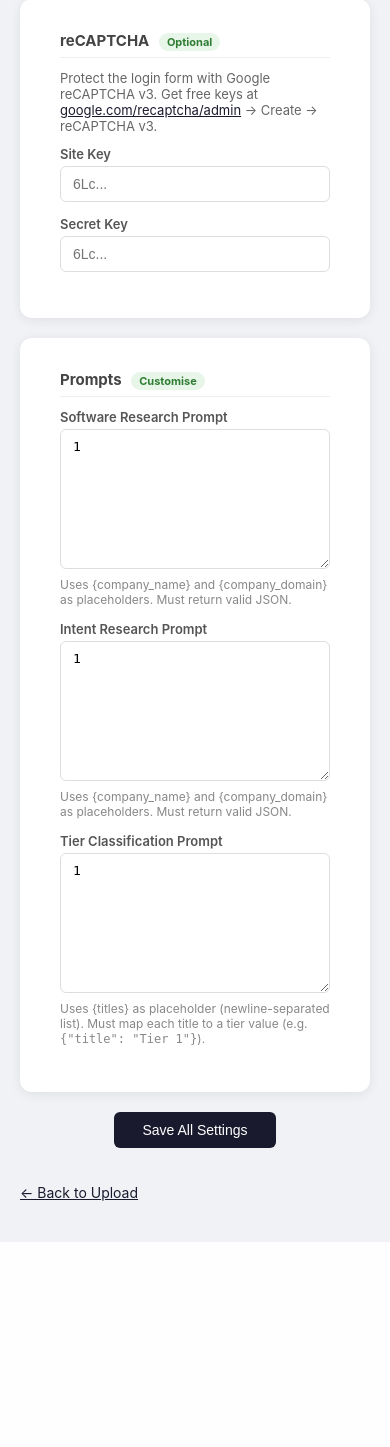
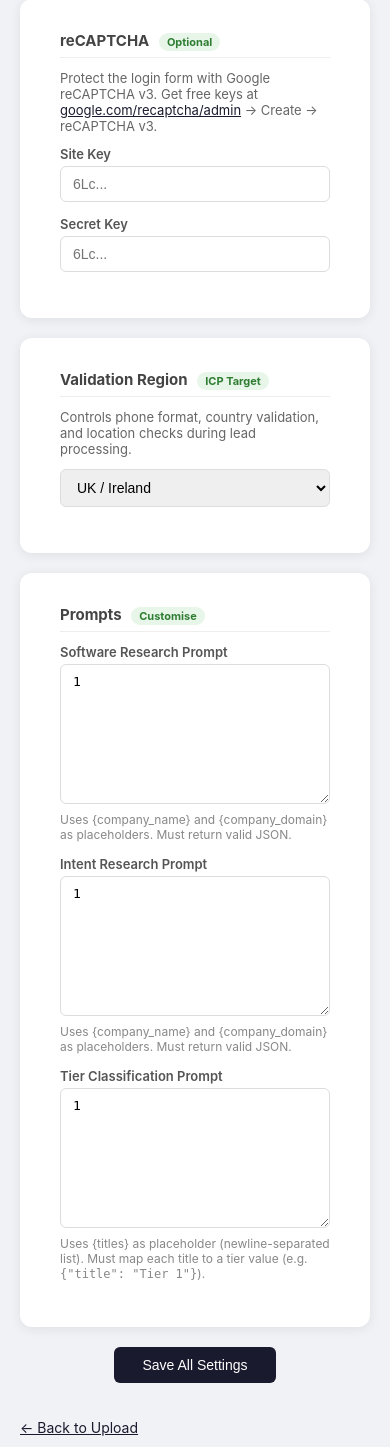
Before and after one commit to synester-black/csv-enricher, a Flask app: page /settings in a window 390 px wide. Shown: the part 1179-2626 px from the top of the page. Before the commit the page ends 2421 px from the top, so only its background shows below. Run offline with Flask 3, Linux system fonts and the light colour scheme; the visitor is signed in with stand-in values (Sample User, id 1); some libraries are stand-ins or nearby versions.

Commit message:
Add configurable validation region (UK, US/NA, Nordics, Europe, Global) for phone/country checks

```diff
--- a/app.py
+++ b/app.py
@@ -144,6 +144,7 @@ def settings():
         session['tier_prompt'] = request.form.get('tier_prompt', '')
         session['recaptcha_site_key'] = request.form.get('recaptcha_site_key', '')
         session['recaptcha_secret_key'] = request.form.get('recaptcha_secret_key', '')
+        session['validation_region'] = request.form.get('validation_region', 'uk')
         flash('Settings saved', 'success')
         _init_microsoft_oauth()  # Re-init with new values
         return redirect(url_for('upload'))
@@ -161,7 +162,9 @@ def settings():
         app_url=session.get('app_url', ''),
         software_prompt=sp, intent_prompt=ip, tier_prompt=tp,
         recaptcha_site_key=session.get('recaptcha_site_key', RECAPTCHA_SITE_KEY),
-        recaptcha_secret_key=session.get('recaptcha_secret_key', RECAPTCHA_SECRET_KEY))
+        recaptcha_secret_key=session.get('recaptcha_secret_key', RECAPTCHA_SECRET_KEY),
+        validation_region=session.get('validation_region', 'uk'),
+        regions=REGIONS)
 
 # ---------------------------------------------------------------------------
 # Routes – Upload
@@ -283,6 +286,7 @@ def mapping(task_id):
             'software_prompt': session.get('software_prompt', SOFTWARE_PROMPT),
             'intent_prompt': session.get('intent_prompt', INTENT_PROMPT),
             'tier_prompt': session.get('tier_prompt', TIER_PROMPT),
+            'validation_region': session.get('validation_region', 'uk'),
         }
 
         threading.Thread(
@@ -717,24 +721,67 @@ TIER_KEYWORDS = [
          'senior analyst','senior financial analyst']),
 ]
 
+# ---------------------------------------------------------------------------
+# Region configurations for validation (phone, country, ICP)
+# ---------------------------------------------------------------------------
+REGIONS = {
+    'uk': {
+        'label': 'UK / Ireland',
+        'country_codes': {'44', '44'},
+        'valid_countries': {'uk','united kingdom','england','scotland','wales','northern ireland','ireland','eire'},
+        'country_issue': 'Non-UK/IE location',
+        'phone_prefix': '+44',
+    },
+    'us': {
+        'label': 'US / Canada / NA',
+        'country_codes': {'1'},
+        'valid_countries': {'us','usa','united states','united states of america','canada','mexico','america'},
+        'country_issue': 'Non-NA location',
+        'phone_prefix': '+1',
+    },
+    'nordic': {
+        'label': 'Nordics (SE, NO, DK, FI)',
+        'country_codes': {'46', '47', '45', '358'},
+        'valid_countries': {'sweden','norway','denmark','finland','iceland','se','no','dk','fi','is'},
+        'country_issue': 'Non-Nordic location',
+        'phone_prefix': '+46',
+    },
+    'europe': {
+        'label': 'Europe (broad)',
+        'country_codes': {'44', '33', '49', '39', '34', '31', '32', '41', '43', '46', '47', '45', '358', '48', '353', '351', '30', '45'},
+        'valid_countries': set(),
+        'country_issue': 'Non-European location',
+        'phone_prefix': '+44',
+    },
+    'global': {
+        'label': 'Global (skip location checks)',
+        'country_codes': set(),
+        'valid_countries': set(),
+        'country_issue': '',
+        'phone_prefix': '',
+    },
+}
+
 def normalize_name(s):
     s = unicodedata.normalize('NFKD', str(s))
     return s.encode('ascii', 'ignore').decode('ascii')
 
-def normalize_phone(val):
+def normalize_phone(val, region='uk'):
     if not val:
         return None
+    cfg = REGIONS.get(region, REGIONS['uk'])
     v = str(val).strip().replace(' ', '').replace('-','').replace('(','').replace(')','')
-    if v.startswith('+44'): return '+44' + v[3:]
-    if v.startswith('0044'): return '+44' + v[4:]
-    if v.startswith('0') and v[1:].isdigit(): return '+44' + v[1:]
-    if (v.startswith('447') or v.startswith('442') or v.startswith('441')) and v.isdigit() and len(v)>=10: return '+' + v
-    if v.startswith('44') and v[2:].isdigit(): return '+' + v
-    try:
-        n = int(float(v))
-        s = str(n)
-        if s.startswith('44') and len(s) >= 11: return '+' + s
-    except: pass
+    if cfg['phone_prefix'] and v.startswith(cfg['phone_prefix']):
+        return cfg['phone_prefix'] + v[len(cfg['phone_prefix']):]
+    # Generic detection: if it already has a country code, keep it
+    if v.startswith('+'):
+        return v
+    # Try region-specific bare numbers
+    for cc in cfg['country_codes']:
+        if v.startswith(cc) and len(v) >= len(cc) + 6:
+            return '+' + v
+        if v.startswith('0') and cc in ('44',):
+            return '+44' + v[1:]
     return None
 
 def classify_tier_deterministic(title):
@@ -794,10 +841,11 @@ def get_company_domain(company):
     slug = company.lower().replace(' ', '').replace("'", '').replace('&', 'and')
     return f'{slug}.com'
 
-def validate_row_deterministic(row_dict):
+def validate_row_deterministic(row_dict, region='uk'):
     """Run Prompt 3 logic deterministically (much faster than LLM)."""
     issues = []
     to_remove = []
+    region_cfg = REGIONS.get(region, REGIONS['uk'])
 
     first = row_dict.get('first_name', '').strip()
     last = row_dict.get('last_name', '').strip()
@@ -830,12 +878,13 @@ def validate_row_deterministic(row_dict):
         issues.append('Missing email')
 
     # Phone
-    mob_clean = normalize_phone(mobile)
-    mob_other_clean = normalize_phone(mobile_other)
+    mob_clean = normalize_phone(mobile, region)
+    mob_other_clean = normalize_phone(mobile_other, region)
 
     # Country
-    if country and country.lower() not in ('uk','united kingdom','england','scotland','wales','northern ireland'):
-        issues.append('Non-UK location')
+    if region_cfg['country_issue']:
+        if country and country.lower() not in region_cfg['valid_countries']:
+            issues.append(region_cfg['country_issue'])
 
     # ICP check
     icp_kw = ['finance','fp&a','financial planning','commercial finance','business intelligence',
@@ -896,11 +945,13 @@ def process_csv(task_id, input_path, ollama_cfg=None, column_map=None):
             'software_prompt': SOFTWARE_PROMPT,
             'intent_prompt': INTENT_PROMPT,
             'tier_prompt': TIER_PROMPT,
+            'validation_region': 'uk',
         }
 
     software_prompt_tpl = ollama_cfg.get('software_prompt', SOFTWARE_PROMPT)
     intent_prompt_tpl = ollama_cfg.get('intent_prompt', INTENT_PROMPT)
     tier_prompt_tpl = ollama_cfg.get('tier_prompt', TIER_PROMPT)
+    validation_region = ollama_cfg.get('validation_region', 'uk')
 
     try:
         # Read input CSV
@@ -1078,7 +1129,7 @@ def process_csv(task_id, input_path, ollama_cfg=None, column_map=None):
                 'company': company,
                 'country': row[col_map.get('country', 0)] if col_map.get('country', 0) < len(row) else '',
             }
-            v_result = validate_row_deterministic(rd)
+            v_result = validate_row_deterministic(rd, validation_region)
 
             # Use LLM-classified tier when available, fall back to deterministic
             title_val = rd.get('title', '')
--- a/templates/settings.html
+++ b/templates/settings.html
@@ -104,6 +104,16 @@
       </div>
 
       <div class="card">
+        <h2>Validation Region <span class="badge">ICP Target</span></h2>
+        <p style="font-size:13px;color:#666;margin-bottom:12px;">Controls phone format, country validation, and location checks during lead processing.</p>
+        <select name="validation_region" id="validation_region" style="width:100%;padding:9px 12px;border:1px solid #ddd;border-radius:6px;font-size:14px;margin-bottom:14px;">
+          {% for key, cfg in regions.items() %}
+          <option value="{{ key }}" {% if validation_region == key %}selected{% endif %}>{{ cfg.label }}</option>
+          {% endfor %}
+        </select>
+      </div>
+
+      <div class="card">
         <h2>Prompts <span class="badge">Customise</span></h2>
 
         <label for="software_prompt">Software Research Prompt</label>
```
